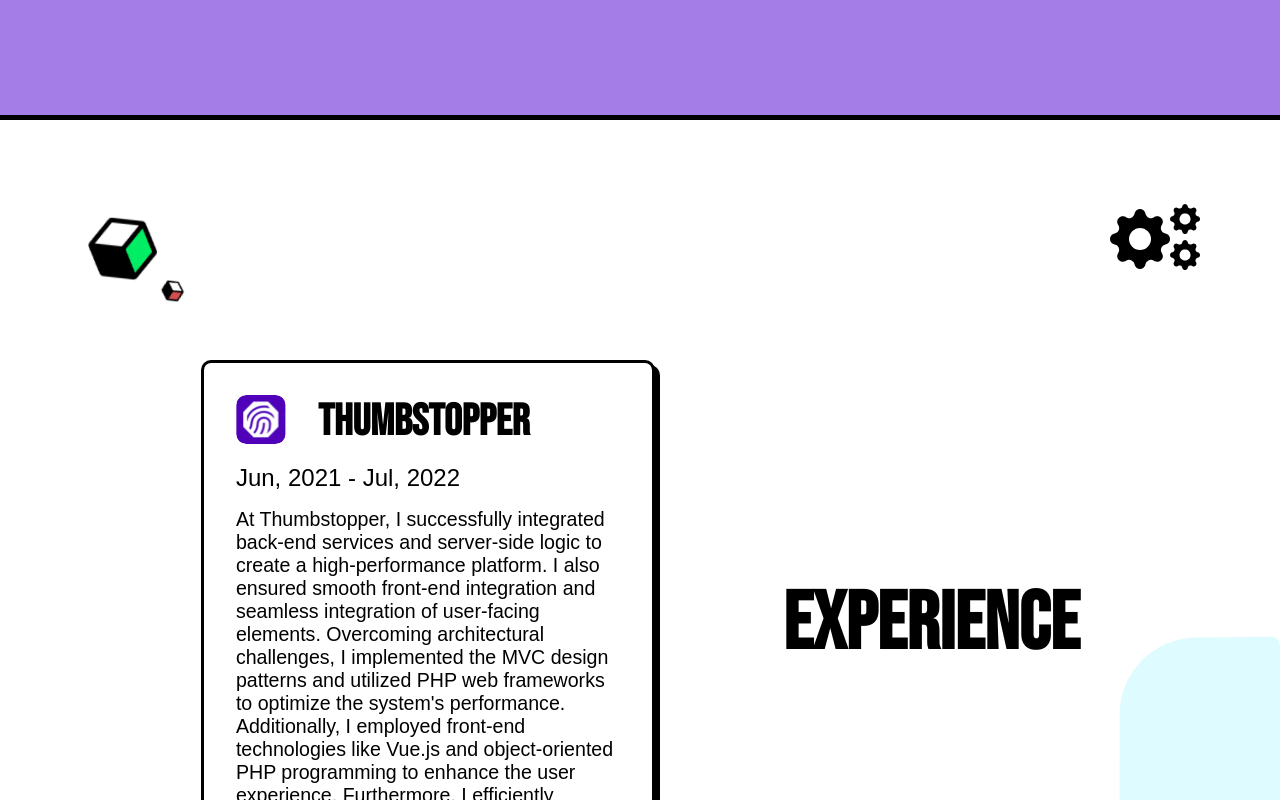
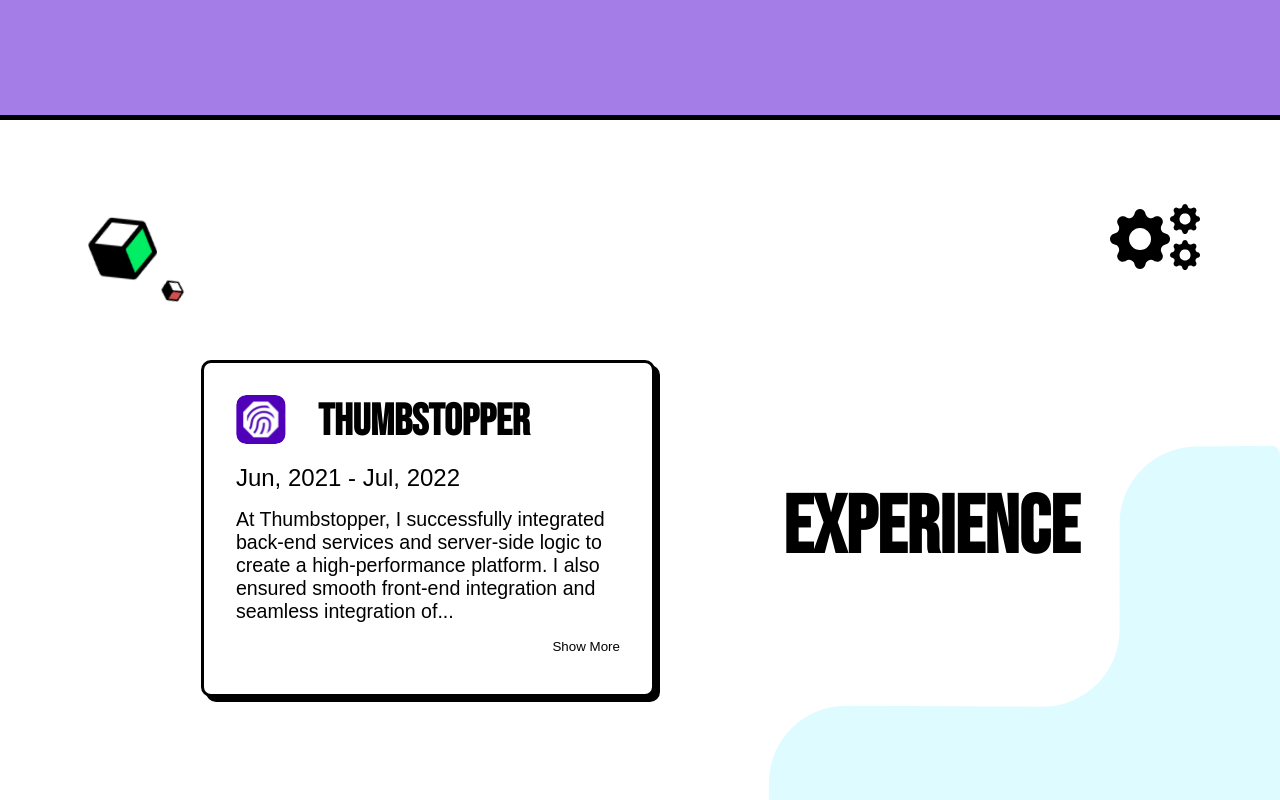
Before and after one commit to Jdecristi/portfolio-v2, a SvelteKit app: page / in a window 1280 px wide. Shown: the part 480-1280 px from the top of the page. Built offline with nearby package versions, Linux system fonts and the light colour scheme.

Commit message:
Add exerpt to Experience section

```diff
--- /dev/null
+++ b/src/components/Exerpt.svelte
@@ -0,0 +1,42 @@
+<script lang="ts">
+  import {onDestroy} from 'svelte'
+
+  export let isOpen: boolean;
+  export let content: string;
+
+
+  const trimmed = content.trim();
+  const contentArray = trimmed.split(/\s+/);
+  const max = contentArray.length;
+  const min = 25;
+
+  let exerpt: string[] = contentArray.splice(0, min);
+  let interval: ReturnType<typeof setInterval>;
+
+  const increment = () => {
+    if (exerpt.length >= max) clearInterval(interval);
+    else if (exerpt.length >= max - 20) exerpt = trimmed.split(/\s+/).splice(0, exerpt.length + 1);
+    else exerpt = trimmed.split(/\s+/).splice(0, exerpt.length + 5);
+  }
+
+  const decrement = () => {
+    if (exerpt.length <= min + 1) clearInterval(interval);
+    else if (exerpt.length <= min + 20) exerpt = exerpt.splice(0, exerpt.length - 1);
+    else exerpt = exerpt.splice(0, exerpt.length - 5);
+  }
+
+
+  onDestroy(() => {
+    clearInterval(interval);
+  })
+
+  $: {
+    interval = setInterval(() => {
+      if (isOpen) increment();
+      else decrement();
+
+    }, 7)
+  }
+</script>
+
+{exerpt.join(" ") + (exerpt.length < max ? "..." : "")}
--- a/src/layouts/Experience.svelte
+++ b/src/layouts/Experience.svelte
@@ -3,6 +3,13 @@
   import Gears from "@src/components/Gears.svelte";
   import Paper from "@src/components/Paper.svelte";
   import Image from "@src/components/Image.svelte";
+  import Exerpt from "@src/components/Exerpt.svelte";
+
+  let contentIsShort = false;
+
+  const togglContentIsShort = () => {
+    contentIsShort = !contentIsShort;
+  }
 </script>
 
 <section class="exerience">
@@ -29,13 +36,21 @@
         </div>
         <span>Jun, 2021 - Jul, 2022</span>
         <p>
+          <Exerpt
+            isOpen={contentIsShort}
+            content={`
               At Thumbstopper, I successfully integrated back-end services and server-side logic to create a
               high-performance platform. I also ensured smooth front-end integration and seamless integration of user-facing
               elements. Overcoming architectural challenges, I implemented the MVC design patterns and utilized PHP web
               frameworks to optimize the system's performance. Additionally, I employed front-end technologies like Vue.js
               and object-oriented PHP programming to enhance the user experience. Furthermore, I efficiently managed and
               accessed SQL databases to store and retrieve data.
+            `}
+          />
         </p>
+        <div class="button-container">
+          <button class="link" on:click={togglContentIsShort}>Show More</button>
+        </div>
       </div>
     </Paper>
     <h1>Experience</h1>
@@ -63,7 +78,6 @@
       }
     }
     .layer-zero {
-      position: absolute;
       width: 100%;
       height: 100%;
 
@@ -89,7 +103,6 @@
       justify-content: center;
       align-items: center;
       gap: 10vw;
-      z-index: 1;
 
       @media (max-width: 1200px) {
         padding: 15rem 5%;
@@ -134,6 +147,11 @@
             border-radius: 10px;
           }
         }
+
+        .button-container {
+          display: flex;
+          justify-content: end;
+        }
       }
     }
   }
--- a/static/styles/app.scss
+++ b/static/styles/app.scss
@@ -36,6 +36,17 @@ button {
     box-shadow: 10px 10px 0 $black;
   }
 
+  &.small {
+    font-size: $F-100;
+    padding: 0.25rem 0.5rem;
+    border-radius: 7px;
+  }
+
+  &.large {
+    font-size: $F200;
+    padding: 1rem 3rem;
+  }
+
   &.primary {
     background-color: $green;
   }
@@ -44,8 +55,46 @@ button {
     background-color: transparent;
   }
 
-  &.large {
-    font-size: $F200;
-    padding: 1rem 3rem;
+  &.link {
+    padding: 0 0 0.5rem 0;
+    border: none;
+    background-color: transparent;
+    border-radius: none;
+    display: inline-block;
+    position: relative;
+
+    &::after {
+      content: "";
+      position: absolute;
+      width: 100%;
+      transform: scaleX(0);
+      height: 2px;
+      bottom: 0;
+      left: 0;
+      background-color: $black;
+      transform-origin: bottom left;
+      transition: transform 0.25s ease-out;
+    }
+
+    &:hover {
+      transform: none;
+      box-shadow: none;
+
+      &::after {
+        transform: scaleX(1);
+        transform-origin: bottom left;
+      }
+    }
+
+    &:focus {
+      outline: none;
+      transform: none;
+      box-shadow: none;
+
+      &::after {
+        transform: scaleX(1);
+        transform-origin: bottom left;
+      }
+    }
   }
 }
```
Lines whose indentation alone changed are shown as unchanged.
